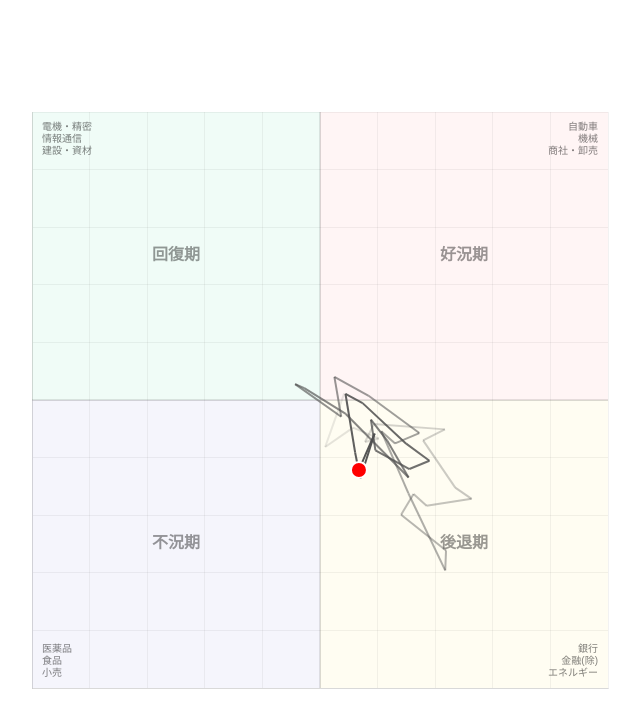
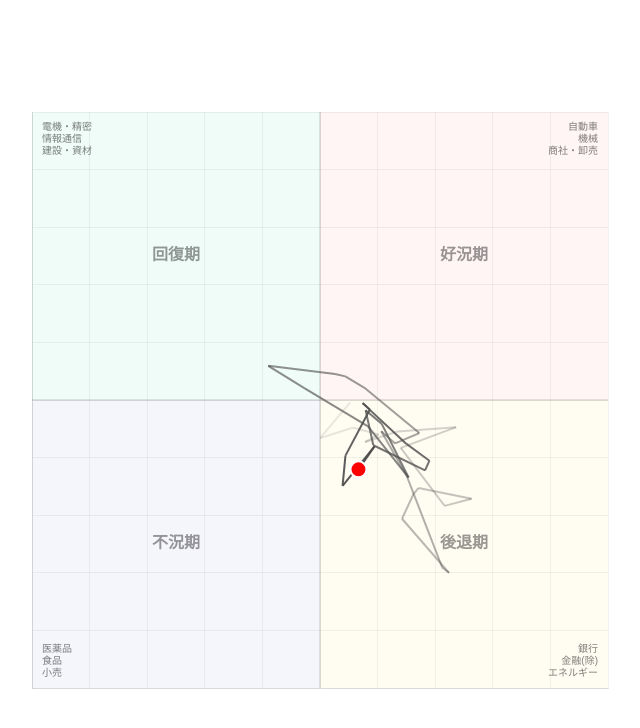
Before and after one commit to skr-works/sector-rotation-chart, a plain HTML site: page index.html in a window 1280 px wide. Shown: the whole page, without its empty margins (320-960 px from the left). Drawn offline with nearby package versions, Linux system fonts and the light colour scheme.

Commit message:
deploy: 41a22e08c417633c9a75aa92bf088786c3c4986d

```diff
--- a/index.html
+++ b/index.html
@@ -120,7 +120,7 @@
                     {
                         // 軌跡
                         label: '軌跡',
-                        data: [{"x": 2.1, "y": 0.57}, {"x": 0.45, "y": -4.08}, {"x": 2.87, "y": -2.4}, {"x": 5.11, "y": -3.35}, {"x": 3.91, "y": -3.65}, {"x": 4.68, "y": -2.09}, {"x": 10.84, "y": -2.55}, {"x": 8.95, "y": -3.5}, {"x": 11.74, "y": -7.61}, {"x": 13.16, "y": -8.58}, {"x": 9.25, "y": -9.18}, {"x": 8.12, "y": -8.16}, {"x": 7.04, "y": -9.96}, {"x": 10.94, "y": -13.07}, {"x": 10.87, "y": -14.79}, {"x": 7.67, "y": -8.09}, {"x": 5.32, "y": -2.71}, {"x": 6.52, "y": -3.77}, {"x": 8.62, "y": -2.87}, {"x": 4.19, "y": 0.39}, {"x": 1.25, "y": 2.01}, {"x": 1.84, "y": -1.45}, {"x": -2.16, "y": 1.38}, {"x": -1.36, "y": 1.03}, {"x": 2.24, "y": -1.21}, {"x": 7.69, "y": -6.73}, {"x": 5.83, "y": -3.52}, {"x": 4.42, "y": -1.71}, {"x": 4.81, "y": -4.37}, {"x": 7.76, "y": -5.99}, {"x": 9.5, "y": -5.27}, {"x": 7.48, "y": -3.79}, {"x": 3.7, "y": -0.27}, {"x": 2.21, "y": 0.54}, {"x": 3.05, "y": -4.56}, {"x": 3.49, "y": -6.83}, {"x": 4.74, "y": -2.91}, {"x": 3.38, "y": -6.07}],
+                        data: [{"x": 2.61, "y": -0.22}, {"x": 0.0, "y": -3.31}, {"x": 2.87, "y": -2.4}, {"x": 5.09, "y": -2.99}, {"x": 3.91, "y": -3.65}, {"x": 6.72, "y": -2.74}, {"x": 11.82, "y": -2.36}, {"x": 7.01, "y": -4.16}, {"x": 10.82, "y": -9.19}, {"x": 13.16, "y": -8.58}, {"x": 8.56, "y": -7.63}, {"x": 8.12, "y": -8.16}, {"x": 7.12, "y": -10.31}, {"x": 11.2, "y": -15.0}, {"x": 10.61, "y": -14.54}, {"x": 7.51, "y": -6.55}, {"x": 5.32, "y": -2.71}, {"x": 6.52, "y": -3.77}, {"x": 8.62, "y": -2.87}, {"x": 3.86, "y": 1.06}, {"x": 2.2, "y": 2.05}, {"x": 1.31, "y": 2.26}, {"x": -4.49, "y": 2.97}, {"x": -1.36, "y": 1.03}, {"x": 4.17, "y": -2.29}, {"x": 7.69, "y": -6.73}, {"x": 5.35, "y": -2.05}, {"x": 3.96, "y": -0.89}, {"x": 4.63, "y": -3.93}, {"x": 9.12, "y": -6.11}, {"x": 9.5, "y": -5.27}, {"x": 7.48, "y": -3.79}, {"x": 3.7, "y": -0.27}, {"x": 4.33, "y": -0.82}, {"x": 2.21, "y": -4.83}, {"x": 1.96, "y": -7.46}, {"x": 4.73, "y": -4.02}, {"x": 3.34, "y": -6.02}],
                         borderWidth: 2,
                         pointRadius: 0,
                         showLine: true,
@@ -137,7 +137,7 @@
                     {
                         // 現在地点
                         label: '現在',
-                        data: [{"x": 3.38, "y": -6.07}],
+                        data: [{"x": 3.34, "y": -6.02}],
                         backgroundColor: 'rgba(255, 0, 0, 1)',
                         borderColor: '#fff',
                         borderWidth: 2,
```
